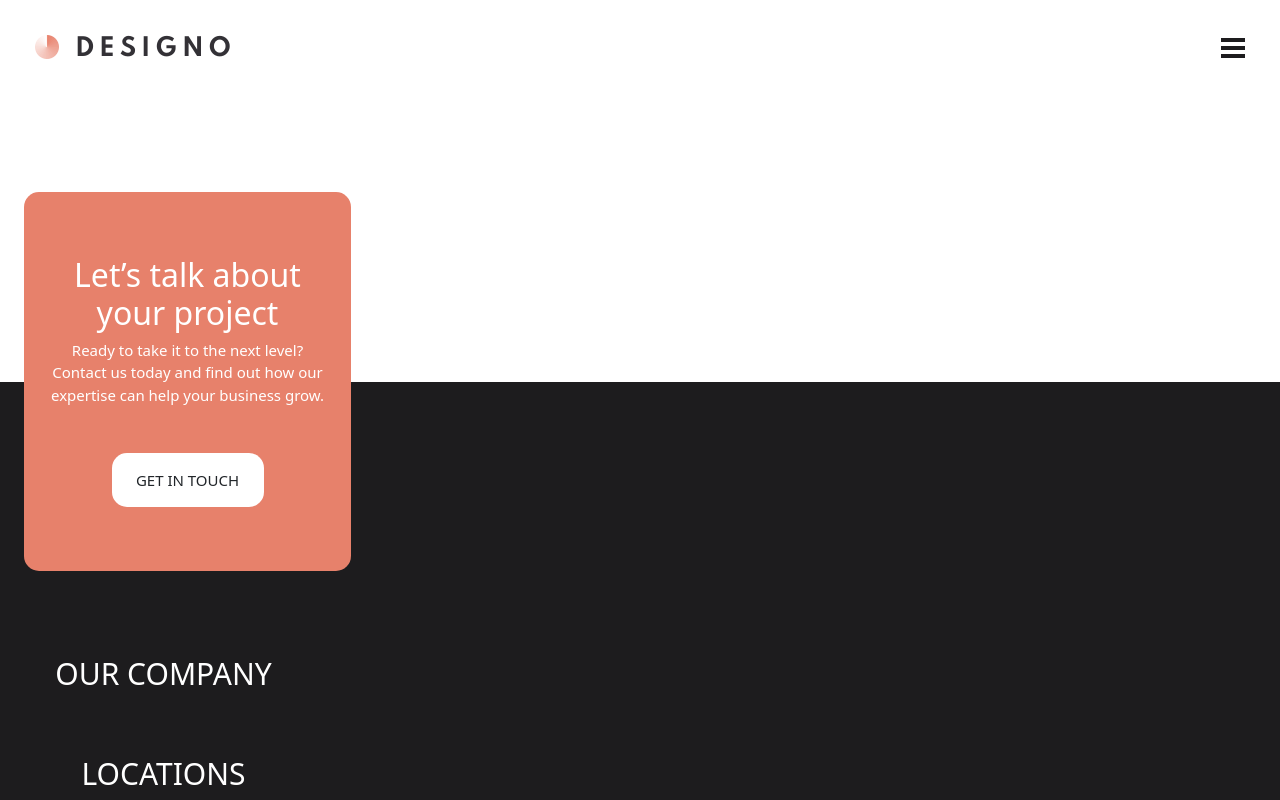
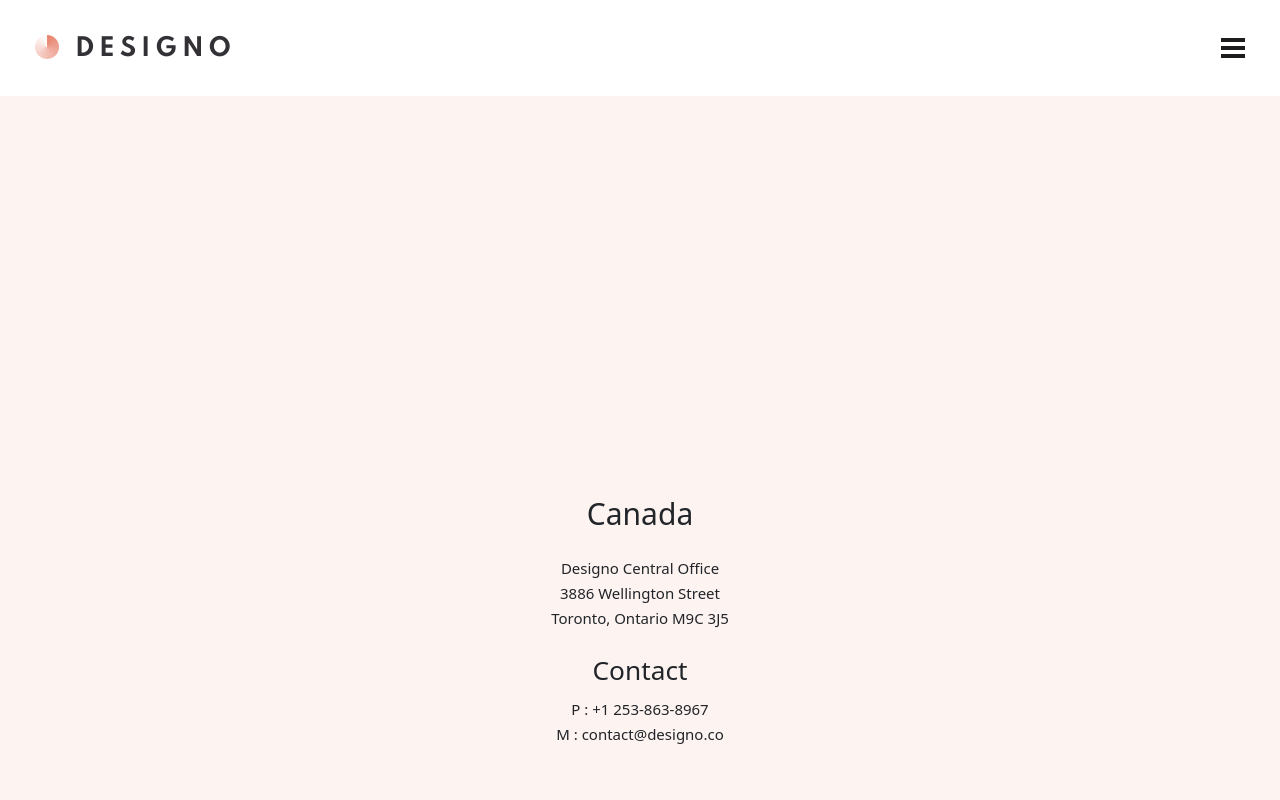
Before and after one commit to TedJenkler/Multi-Page-Website, a React (Create React App) app: page /locations in a window 1280 px wide. Shown: the top 800 px of the page. Built offline with nearby package versions, Linux system fonts and the light colour scheme.

Commit message:
location page before leaflet map api

```diff
--- /dev/null
+++ b/src/Components.js/LeafletItem.js
@@ -0,0 +1,20 @@
+const LeafletItem = ({ country, address1, address2, address3, p, m }) => {
+    return (
+            <div className="leafletarea">
+                <div className="leaflet-map">
+
+                </div>
+                <div className="leaflet-textarea">
+                    <h2>{country}</h2>
+                    <p>{address1}</p>
+                    <p>{address2}</p>
+                    <p>{address3}</p>
+                    <h3>Contact</h3>
+                    <p>{p}</p>
+                    <p>{m}</p>
+                </div>
+            </div>
+    )
+}
+
+export default LeafletItem
--- a/src/Components.js/Pages/Locations.js
+++ b/src/Components.js/Pages/Locations.js
@@ -1,6 +1,12 @@
-const Locations = () => {
+import LeafletItem from "../LeafletItem"
+
+const Locations = ( {hamburger} ) => {
     return (
-        <></>
+        <div className={hamburger === false ? "row" : "row blurry"}>
+            <LeafletItem country="Canada" address1="Designo Central Office" address2="3886 Wellington Street" address3="Toronto, Ontario M9C 3J5" p="P : +1 253-863-8967" m="M : contact@designo.co" />
+            <LeafletItem country="Australia" address1="Designo AU Office" address2="19 Balonne Street" address3="New South Wales 2443" p="P : (02) 6720 9092" m="M : contact@designo.au" />
+            <LeafletItem country="United Kingdom" address1="Designo UK Office" address2="13  Colorado Way" address3="Rhyd-y-fro SA8 9GA" p="P : 078 3115 1400" m="M : contact@designo.uk" />
+        </div>
     )
 }
 
--- a/src/index.css
+++ b/src/index.css
@@ -598,3 +598,39 @@ a {
   background-color: white;
   border: none;
 }
+
+/* Location Page */
+
+/* CountryleafletArea */
+
+.leafletarea {
+  width: 100%;
+  height: 714px;
+  background-color: #FDF3F0;
+  padding: 0;
+  margin-bottom: 40px;
+}
+
+.leaflet-map {
+  width: 100%;
+  height: 320px;
+}
+
+.leaflet-textarea {
+  width: 100%;
+  height: 394px;
+  text-align: center;
+}
+
+.leaflet-textarea > h2 {
+  margin: 80px 0 24px 0;
+}
+
+.leaflet-textarea > p {
+  margin: 0;
+  line-height: 25px;
+}
+
+.leaflet-textarea > h3 {
+  margin: 24px 0 10px 0;
+}
```
